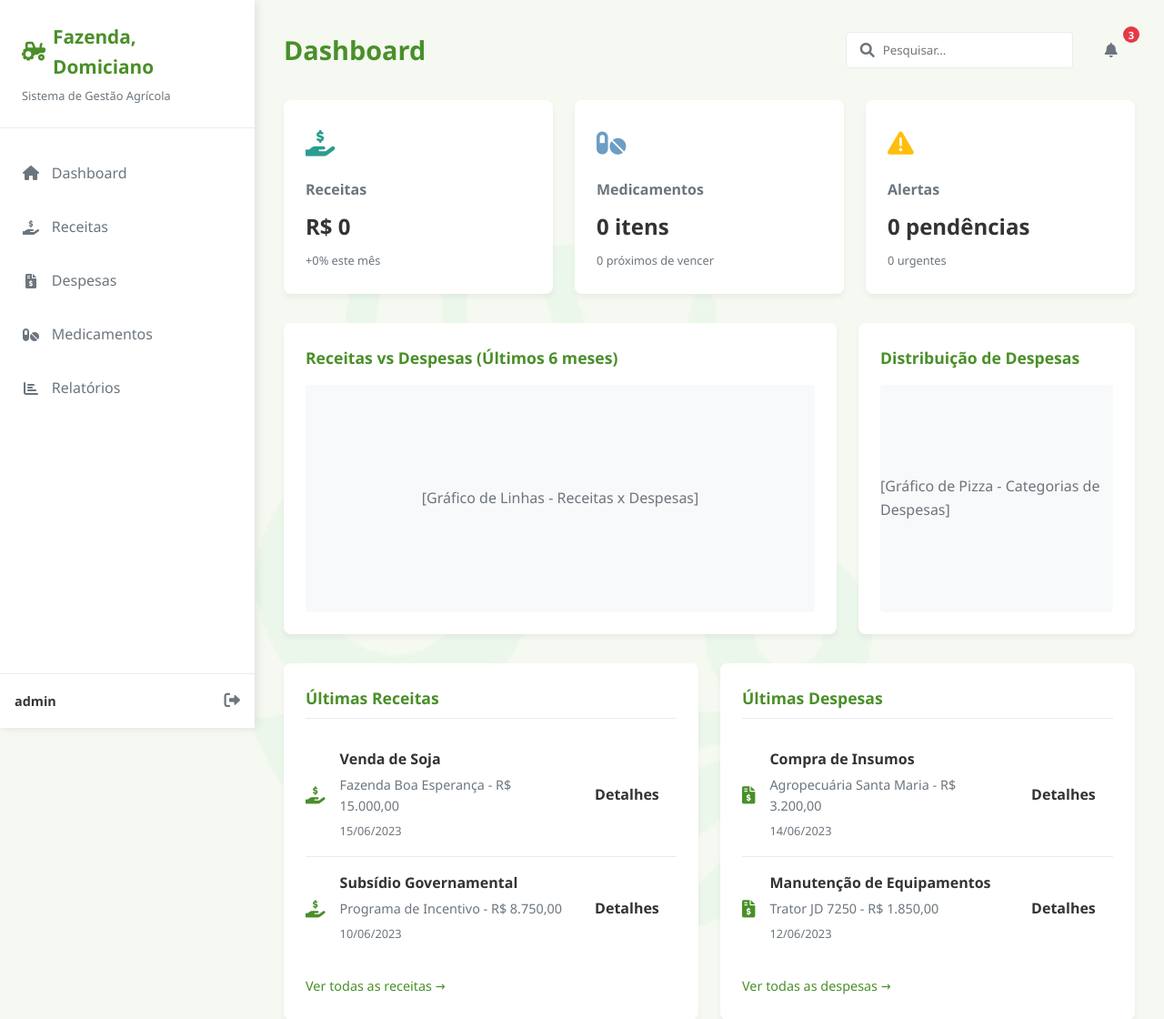
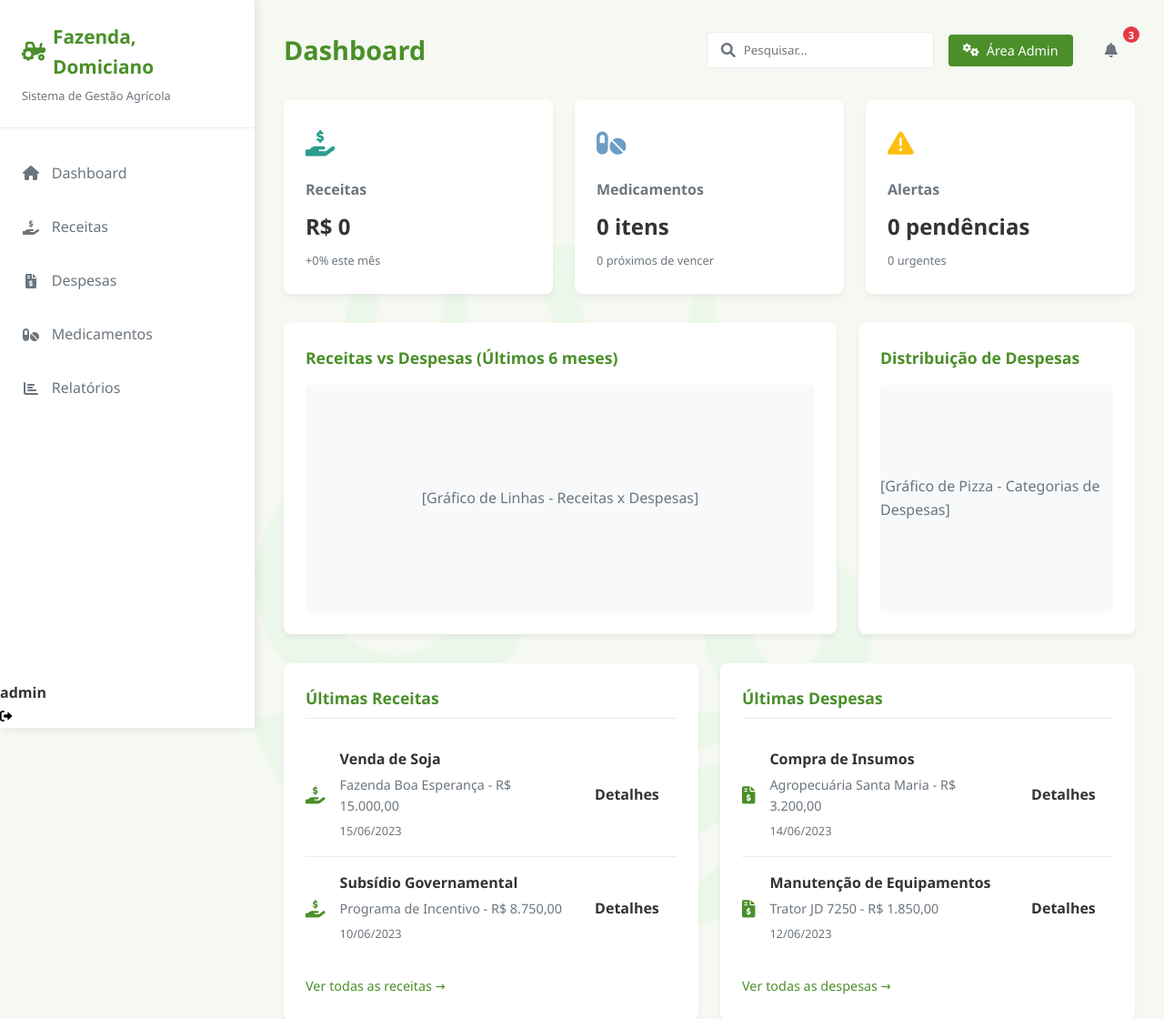
Before and after one commit to renangondo/Teste-Farmeducare, a Django app: page /pagina_inicial/ in a window 1280 px wide. Shown: the top 1120 px of the page at 91% size. Run offline with Django 5.2, Linux system fonts and the light colour scheme; a user stored in the database is signed in.

Commit message:
feat: implementa menu admin e corrige tags/rotas

```diff
--- a/medicamento/urls.py
+++ b/medicamento/urls.py
@@ -1,10 +1,12 @@
 from django.urls import path
 
-from medicamento.views import EntradaMedicamentoCreateView, EntradaMedicamentoListView, EntradaMedicamentoDeleteView, EntradaMedicamentoUpdateView
+from medicamento.views import MedicamentoCreateView, EntradaMedicamentoCreateView, EntradaMedicamentoListView, EntradaMedicamentoDeleteView, EntradaMedicamentoUpdateView
 
 urlpatterns = [
+
+    path('cadastro/medicamento', MedicamentoCreateView.as_view(), name='cadastro_medicamento'),
     path('entrada/', EntradaMedicamentoCreateView.as_view(), name='entrada_medicamento_create'),
     path('estoque/', EntradaMedicamentoListView.as_view(), name='medicamento_estoque'),
-    path('editar/<int:pk>/', EntradaMedicamentoUpdateView.as_view(), name='editar_movimentacao'),
-    path('excluir/<int:pk>/', EntradaMedicamentoDeleteView.as_view(), name='excluir_movimentacao'),
+    path('editar/<int:pk>/', EntradaMedicamentoUpdateView.as_view(), name='editar_medicamento'),
+    path('excluir/<int:pk>/', EntradaMedicamentoDeleteView.as_view(), name='excluir_medicamento'),
 ]
--- a/medicamento/views.py
+++ b/medicamento/views.py
@@ -50,9 +50,7 @@ class EntradaMedicamentoDeleteView(DeleteView):
     template_name = 'formularios/formulario_excluir.html'
     success_url = reverse_lazy("medicamento_estoque")
     extra_context = {
-        "title": "Confirmação de Exclusão de Entrada de Medicamentos",
-        "titulo": "Confirmação de Exclusão de Entrada de Medicamentos",
-        "subtitulo": "Tem certeza que deseja excluir esta entrada de medicamento?",
+        "titulo": "Confirmação de Exclusão",
     }
 
 
--- a/movimentacao/templates/despesa/lista_despesa.html
+++ b/movimentacao/templates/despesa/lista_despesa.html
@@ -9,6 +9,7 @@
         <input type="text" placeholder="Pesquisar..." />
         <i class="fas fa-search"></i>
       </div>
+      {% block admin %} {%endblock%}
       <button class="btn btn-notification">
         <i class="fas fa-bell"></i>
         <span class="badge">3</span>
@@ -18,6 +19,10 @@
       <i class="fas fa-bars"></i>
     </button>
   </header>
+
+  {% block conteudo_admin %}
+  {% endblock %}
+
   {% endblock %} {% block cards %} {% endblock %} {% block graficos %}
   <div class="modelo-lista-container">
     <div class="lista-header">
--- a/movimentacao/templates/receita/lista_receita.html
+++ b/movimentacao/templates/receita/lista_receita.html
@@ -9,6 +9,7 @@
         <input type="text" placeholder="Pesquisar..." />
         <i class="fas fa-search"></i>
       </div>
+      {% block admin %} {%endblock%}
       <button class="btn btn-notification">
         <i class="fas fa-bell"></i>
         <span class="badge">3</span>
@@ -18,7 +19,9 @@
       <i class="fas fa-bars"></i>
     </button>
   </header>
-  {% endblock %} {% block cards %} {% endblock %} {% block graficos %}
+
+  {% block conteudo_admin %} {% endblock %} {% endblock %} {% block cards %}
+  {%endblock %} {% block graficos %}
   <div class="modelo-lista-container">
     <div class="lista-header">
       <div class="search-and-actions">
@@ -27,6 +30,7 @@
         </a>
       </div>
     </div>
+
     <br />
 
     <div class="table-container">
--- a/paginas/templates/index.html
+++ b/paginas/templates/index.html
@@ -1,4 +1,6 @@
 {% extends 'modelo.html' %}
+
+{% load static %}
 
 {% block titulo %}
 <title>Dashboard</title>
--- a/paginas/templates/modelo.html
+++ b/paginas/templates/modelo.html
@@ -20,6 +20,7 @@
     <!-- Bloco para CSS específico de cada página -->
     {% block css_especifico %}
     <!-- CSS padrão que carrega em todas as páginas -->
+    <link rel="stylesheet" href="{% static 'css/admin_section.css' %}" />
     <link rel="stylesheet" href="{% static 'css/form_modelo.css' %}" />
     <link rel="stylesheet" href="{% static 'css/form_login.css' %}" />
     <link rel="stylesheet" href="{% static 'css/lista_modelo.css' %}" />
@@ -111,6 +112,13 @@
             <input type="text" placeholder="Pesquisar..." />
             <i class="fas fa-search"></i>
           </div>
+          {% block admin %}
+          <!-- Botão de acesso à área admin (apenas para superusers) -->
+          {% if request.user.is_superuser %}
+          <button class="admin-toggle">
+            <i class="fas fa-cogs"></i> Área Admin
+          </button>
+          {% endif %} {% endblock %}
           <button class="btn btn-notification">
             <i class="fas fa-bell"></i>
             <span class="badge">3</span>
@@ -121,6 +129,58 @@
         </button>
       </header>
       {% endblock %}
+
+      {% block conteudo_admin %}
+      <!-- Seção de Administração (apenas para superusers) -->
+      {% if request.user.is_superuser %}
+      <section class="admin-section">
+        <h2><i class="fas fa-user-shield"></i> Área de Administração</h2>
+        <div class="admin-cards">
+          <div class="admin-card">
+            <i class="fas fa-user-shield"></i>
+            <h3>Painel Admin</h3>
+            <p>Painel completo do Django</p>
+            <a href="/admin/" target="_blank">Acessar</a>
+          </div>
+
+          <div class="admin-card">
+            <i class="fas fa-pills"></i>
+            <h3>Medicamentos</h3>
+            <p>Gerenciar medicamentos</p>
+            <a href="{% url 'cadastro_medicamento' %}">Gerenciar</a>
+          </div>
+
+          <div class="admin-card">
+            <i class="fas fa-tags"></i>
+            <h3>Categorias</h3>
+            <p>Gerenciar categorias</p>
+            <a href="#">Gerenciar</a>
+          </div>
+
+          <div class="admin-card">
+            <i class="fas fa-money-bill-wave"></i>
+            <h3>Parcelas</h3>
+            <p>Gerenciar parcelas</p>
+            <a href="#">Gerenciar</a>
+          </div>
+
+          <div class="admin-card">
+            <i class="fas fa-users"></i>
+            <h3>Usuários</h3>
+            <p>Gerenciar usuários</p>
+            <a href="#">Gerenciar</a>
+          </div>
+
+          <div class="admin-card">
+            <i class="fas fa-tractor"></i>
+            <h3>Fazendas</h3>
+            <p>Gerenciar fazendas</p>
+            <a href="#">Gerenciar</a>
+          </div>
+        </div>
+      </section>
+      {% endif %}
+      {%endblock%}
 
       <!-- Cards Resumo -->
       {% block cards %}
@@ -277,6 +337,8 @@
       </div>
     </main>
     {% endif %}
+    <script src="https://code.jquery.com/jquery-3.6.0.min.js"></script>
     <script src="{% static 'js/mobile.js' %}"></script>
+    <script src="{% static 'js/admin_menu.js' %}"></script>
   </body>
 </html>
--- /dev/null
+++ b/static/css/admin_section.css
@@ -0,0 +1,117 @@
+/* admin_section.css - Estilos para a seção de administração */
+
+/* Container da seção admin */
+.admin-section {
+  background: linear-gradient(135deg, #f8f9fa 0%, #e9ecef 100%);
+  border-radius: 8px;
+  padding: 1.5rem;
+  margin-bottom: 2rem;
+  border-left: 4px solid var(--primary);
+  box-shadow: 0 4px 6px rgba(0, 0, 0, 0.05);
+}
+
+.admin-section h2 {
+  color: var(--primary);
+  margin-bottom: 1rem;
+  display: flex;
+  align-items: center;
+  gap: 0.5rem;
+}
+
+/* Grid dos cards admin */
+.admin-cards {
+  display: grid;
+  grid-template-columns: repeat(auto-fill, minmax(200px, 1fr));
+  gap: 1rem;
+}
+
+/* Cards de admin */
+.admin-card {
+  background-color: white;
+  border-radius: 6px;
+  padding: 1rem;
+  text-align: center;
+  transition: all 0.3s;
+  box-shadow: 0 2px 4px rgba(0, 0, 0, 0.05);
+  border-top: 3px solid var(--primary);
+}
+
+.admin-card:hover {
+  transform: translateY(-3px);
+  box-shadow: 0 6px 12px rgba(0, 0, 0, 0.1);
+}
+
+.admin-card i {
+  font-size: 1.5rem;
+  color: var(--primary);
+  margin-bottom: 0.5rem;
+  display: block;
+}
+
+.admin-card h3 {
+  font-size: 0.9rem;
+  margin-bottom: 0.5rem;
+  color: var(--dark);
+}
+
+.admin-card p {
+  font-size: 0.8rem;
+  color: var(--gray);
+  margin-bottom: 0.5rem;
+}
+
+.admin-card a {
+  display: inline-block;
+  padding: 0.4rem 0.8rem;
+  background-color: var(--primary);
+  color: white;
+  border-radius: 4px;
+  font-size: 0.8rem;
+  transition: all 0.3s;
+}
+
+.admin-card a:hover {
+  background-color: var(--primary-dark);
+  transform: translateY(-2px);
+}
+
+/* Botão de toggle para seção admin */
+.admin-toggle {
+  background-color: var(--primary);
+  color: white;
+  border: none;
+  border-radius: 4px;
+  padding: 0.5rem 1rem;
+  font-size: 0.9rem;
+  cursor: pointer;
+  display: flex;
+  align-items: center;
+  gap: 0.5rem;
+  transition: all 0.3s;
+}
+
+.admin-toggle:hover {
+  background-color: var(--primary-dark);
+}
+
+/* Estilo para a badge de admin no header */
+.admin-badge {
+  background-color: var(--warning);
+  color: var(--dark);
+  font-size: 0.7rem;
+  padding: 0.1rem 0.4rem;
+  border-radius: 10px;
+  margin-left: 0.5rem;
+  font-weight: bold;
+}
+
+/* Responsividade */
+@media (max-width: 768px) {
+  .admin-cards {
+    grid-template-columns: repeat(auto-fill, minmax(150px, 1fr));
+  }
+
+  .admin-section {
+    padding: 1rem;
+  }
+}
--- a/static/css/responsividade.css
+++ b/static/css/responsividade.css
@@ -1,22 +1,3 @@
-/* Estilos de responsividade adicionais */
-.overlay {
-  position: fixed;
-  top: 0;
-  left: 0;
-  right: 0;
-  bottom: 0;
-  background-color: rgba(0, 0, 0, 0.5);
-  z-index: 998;
-  opacity: 0;
-  visibility: hidden;
-  transition: all 0.3s ease;
-}
-
-.overlay.active {
-  opacity: 1;
-  visibility: visible;
-}
-
 .mobile-menu-btn {
   display: none;
   background: none;
--- a/static/css/style.css
+++ b/static/css/style.css
@@ -49,6 +49,7 @@ a {
   position: fixed;
   height: 100vh;
   z-index: 100;
+  overflow-y: auto;
 }
 
 .sidebar-header {
@@ -73,7 +74,12 @@ a {
 .sidebar-menu {
   flex: 1;
   padding: 1.5rem 0;
-  overflow-y: auto;
+  overflow: visible !important;
+}
+
+.menu-item.has-submenu {
+  position: relative;
+  overflow: visible;
 }
 
 .menu-item {
@@ -87,6 +93,7 @@ a {
   padding: 0.8rem 1.5rem;
   color: var(--gray);
   transition: all 0.3s;
+  text-decoration: none;
 }
 
 .menu-item a i {
@@ -104,44 +111,6 @@ a {
   background-color: rgba(74, 143, 41, 0.1);
   color: var(--primary);
   border-left: 3px solid var(--primary);
-}
-
-.sidebar-footer {
-  padding: 1rem;
-  border-top: 1px solid var(--light-gray);
-  display: flex;
-  justify-content: space-between;
-  align-items: center;
-}
-
-.user-info {
-  display: flex;
-  align-items: center;
-  gap: 0.8rem;
-}
-
-.user-info img {
-  border-radius: 50%;
-}
-
-.user-info strong {
-  display: block;
-  font-size: 0.9rem;
-}
-
-.user-info small {
-  font-size: 0.7rem;
-  color: var(--gray);
-}
-
-.logout-btn {
-  color: var(--gray);
-  font-size: 1.1rem;
-  transition: color 0.3s;
-}
-
-.logout-btn:hover {
-  color: var(--danger);
 }
 
 /* Conteúdo Principal */
--- /dev/null
+++ b/static/js/admin_menu.js
@@ -0,0 +1,52 @@
+// admin_section.js - Funcionalidades para a seção de administração
+
+document.addEventListener("DOMContentLoaded", function () {
+  // Verifica se o usuário é superuser
+  const isSuperuser = document.body.querySelector(".admin-section") !== null;
+  if (!isSuperuser) return;
+
+  // Configuração da seção admin
+  function initAdminSection() {
+    const adminSection = document.querySelector(".admin-section");
+    const adminToggle = document.querySelector(".admin-toggle");
+
+    if (!adminSection || !adminToggle) return;
+
+    // Estado inicial (oculto)
+    let isVisible = false;
+    adminSection.style.display = "none";
+
+    // Alternar visibilidade da seção admin
+    function toggleAdminSection() {
+      isVisible = !isVisible;
+
+      if (isVisible) {
+        adminSection.style.display = "block";
+        adminToggle.innerHTML =
+          '<i class="fas fa-eye-slash"></i> Ocultar Admin';
+      } else {
+        adminSection.style.display = "none";
+        adminToggle.innerHTML = '<i class="fas fa-cogs"></i> Área Admin';
+      }
+    }
+
+    // Event listener para o botão de toggle
+    adminToggle.addEventListener("click", toggleAdminSection);
+
+    // Tecla "A" + Ctrl abre/fecha a seção admin
+    document.addEventListener("keydown", function (e) {
+      if (e.ctrlKey && e.key === "a") {
+        e.preventDefault();
+        toggleAdminSection();
+      }
+
+      // Tecla ESC fecha a seção
+      if (e.key === "Escape" && isVisible) {
+        toggleAdminSection();
+      }
+    });
+  }
+
+  // Inicializa a seção admin
+  initAdminSection();
+});
```
Also changed, not shown: medicamento/templates/medicamento_estoque.html (+38 -21 lines), movimentacao/templates/lista_movimentacoes.html (deleted, +0 -41 lines), paginas/templates/formularios/formulario_excluir.html (+8 -8 lines), paginas/templates/formularios/formulario_modelo.html (+7 -5 lines), static/js/mobile.js (+60 -2 lines), db.sqlite3, movimentacao/views.py (line endings or trailing spaces).
